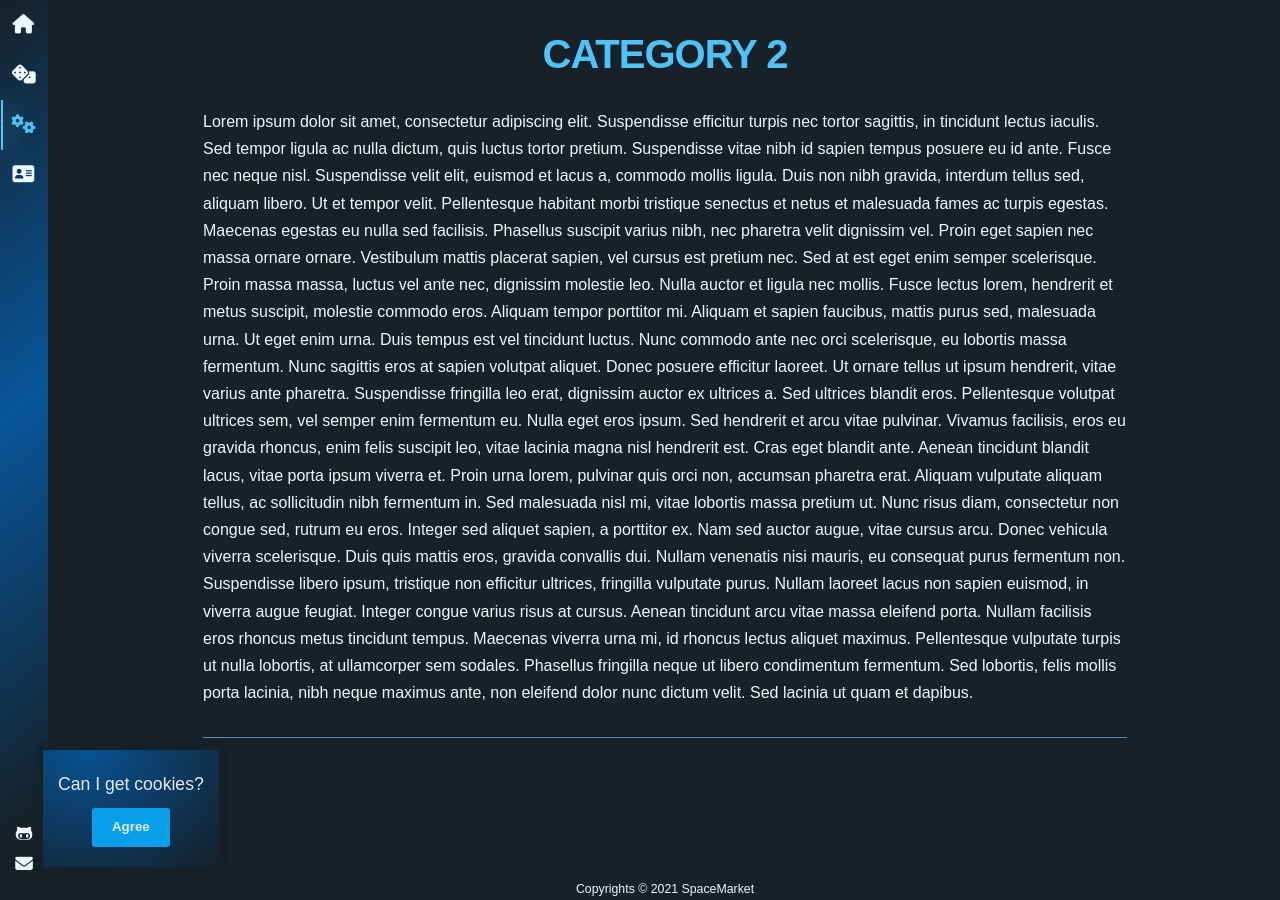
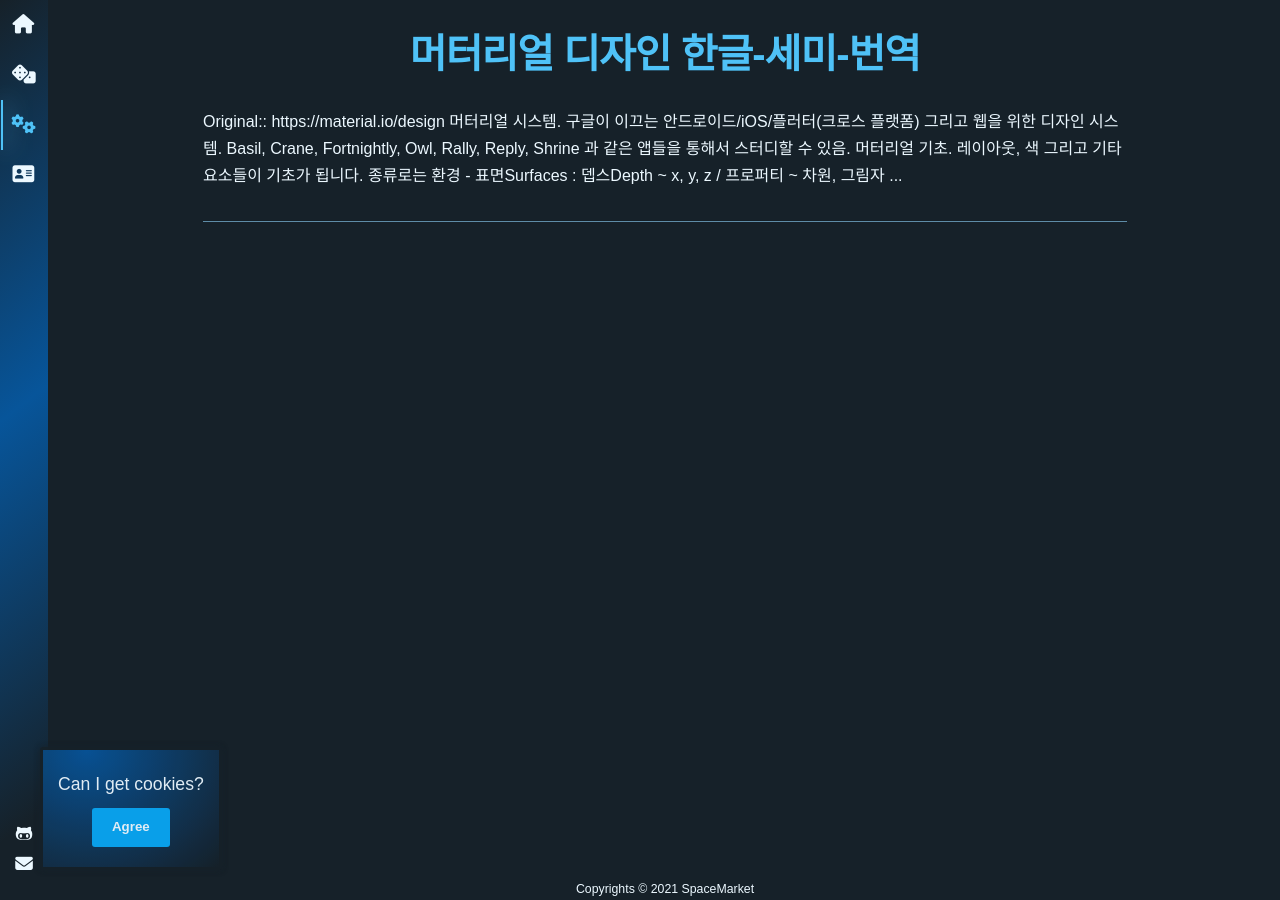
Before and after one commit to SpaceMarket-hub/SpaceMarket-hub.github.io, a Jekyll site: the page built from pages/category-2.html, in a window 1280 px wide. Built offline with Jekyll 4.4.1, drawn with Linux system fonts in a browser that asks for light colours; nearby versions of some CDN libraries; some web fonts are replaced.

Commit message:
Updated 210219

```diff
--- a/pages/category-2.html
+++ b/pages/category-2.html
@@ -1,16 +1,18 @@
 ---
-title: Category 2
+title: 머터리얼 디자인 한글-세미-번역
 layout: category-aggregator
 permalink: category-2.html
 category: category-2
 ---
 
-Lorem ipsum dolor sit amet, consectetur adipiscing elit. Suspendisse efficitur turpis nec tortor sagittis, in tincidunt lectus iaculis. Sed tempor ligula ac nulla dictum, quis luctus tortor pretium. Suspendisse vitae nibh id sapien tempus posuere eu id ante. Fusce nec neque nisl. Suspendisse velit elit, euismod et lacus a, commodo mollis ligula. Duis non nibh gravida, interdum tellus sed, aliquam libero. Ut et tempor velit. Pellentesque habitant morbi tristique senectus et netus et malesuada fames ac turpis egestas.
+Original::
+https://material.io/design
 
-Maecenas egestas eu nulla sed facilisis. Phasellus suscipit varius nibh, nec pharetra velit dignissim vel. Proin eget sapien nec massa ornare ornare. Vestibulum mattis placerat sapien, vel cursus est pretium nec. Sed at est eget enim semper scelerisque. Proin massa massa, luctus vel ante nec, dignissim molestie leo. Nulla auctor et ligula nec mollis. Fusce lectus lorem, hendrerit et metus suscipit, molestie commodo eros.
+머터리얼 시스템.
+구글이 이끄는 안드로이드/iOS/플러터(크로스 플랫폼) 그리고 웹을 위한 디자인 시스템.
+Basil, Crane, Fortnightly, Owl, Rally, Reply, Shrine 과 같은 앱들을 통해서 스터디할 수 있음.
 
-Aliquam tempor porttitor mi. Aliquam et sapien faucibus, mattis purus sed, malesuada urna. Ut eget enim urna. Duis tempus est vel tincidunt luctus. Nunc commodo ante nec orci scelerisque, eu lobortis massa fermentum. Nunc sagittis eros at sapien volutpat aliquet. Donec posuere efficitur laoreet. Ut ornare tellus ut ipsum hendrerit, vitae varius ante pharetra. Suspendisse fringilla leo erat, dignissim auctor ex ultrices a. Sed ultrices blandit eros. Pellentesque volutpat ultrices sem, vel semper enim fermentum eu. Nulla eget eros ipsum. Sed hendrerit et arcu vitae pulvinar. Vivamus facilisis, eros eu gravida rhoncus, enim felis suscipit leo, vitae lacinia magna nisl hendrerit est. Cras eget blandit ante. Aenean tincidunt blandit lacus, vitae porta ipsum viverra et.
-
-Proin urna lorem, pulvinar quis orci non, accumsan pharetra erat. Aliquam vulputate aliquam tellus, ac sollicitudin nibh fermentum in. Sed malesuada nisl mi, vitae lobortis massa pretium ut. Nunc risus diam, consectetur non congue sed, rutrum eu eros. Integer sed aliquet sapien, a porttitor ex. Nam sed auctor augue, vitae cursus arcu. Donec vehicula viverra scelerisque.
-
-Duis quis mattis eros, gravida convallis dui. Nullam venenatis nisi mauris, eu consequat purus fermentum non. Suspendisse libero ipsum, tristique non efficitur ultrices, fringilla vulputate purus. Nullam laoreet lacus non sapien euismod, in viverra augue feugiat. Integer congue varius risus at cursus. Aenean tincidunt arcu vitae massa eleifend porta. Nullam facilisis eros rhoncus metus tincidunt tempus. Maecenas viverra urna mi, id rhoncus lectus aliquet maximus. Pellentesque vulputate turpis ut nulla lobortis, at ullamcorper sem sodales. Phasellus fringilla neque ut libero condimentum fermentum. Sed lobortis, felis mollis porta lacinia, nibh neque maximus ante, non eleifend dolor nunc dictum velit. Sed lacinia ut quam et dapibus.
+머터리얼 기초.
+레이아웃, 색 그리고 기타 요소들이 기초가 됩니다.
+종류로는
+환경 - 표면Surfaces : 뎁스Depth ~ x, y, z / 프로퍼티 ~ 차원, 그림자  ...
```
